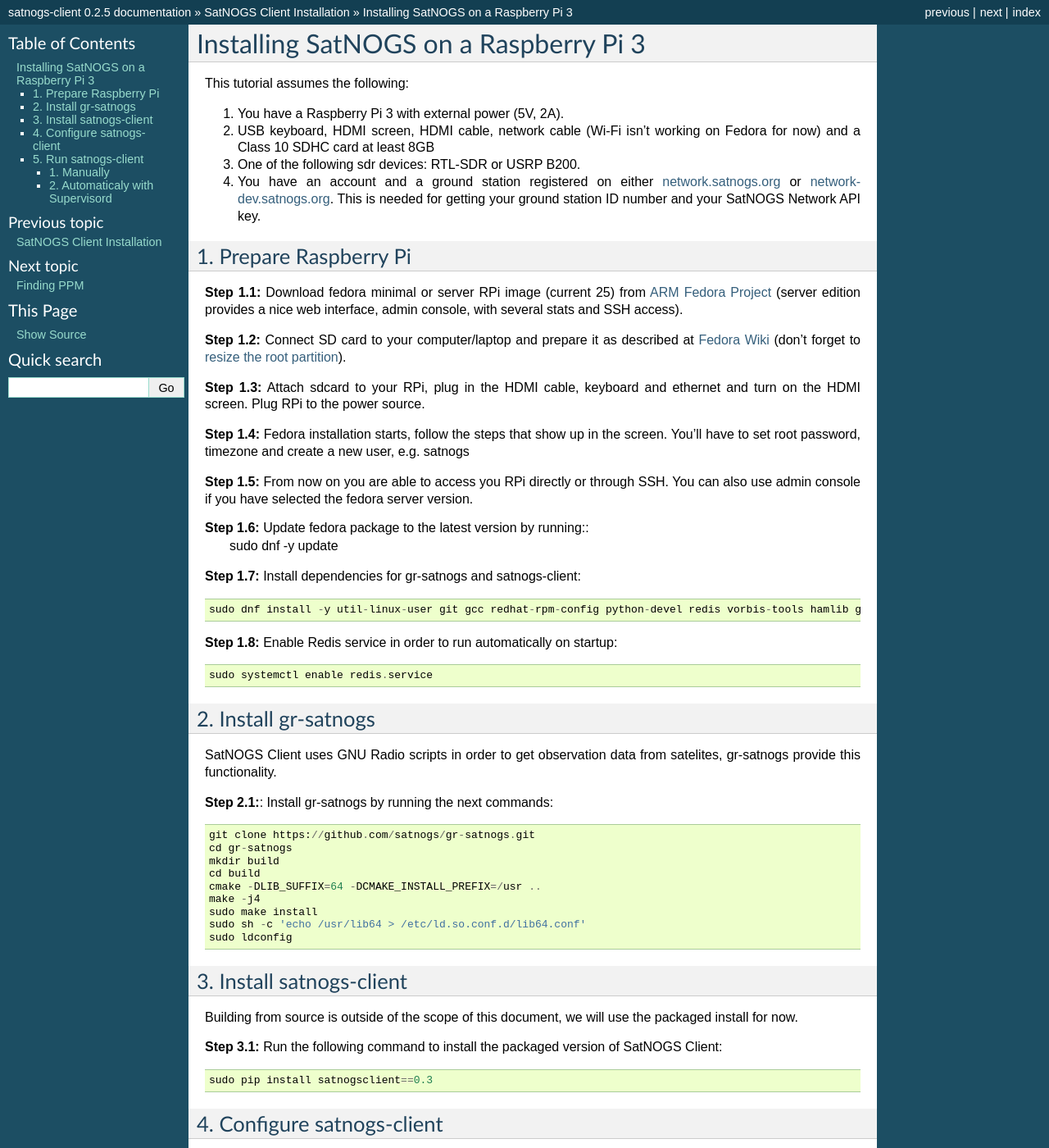
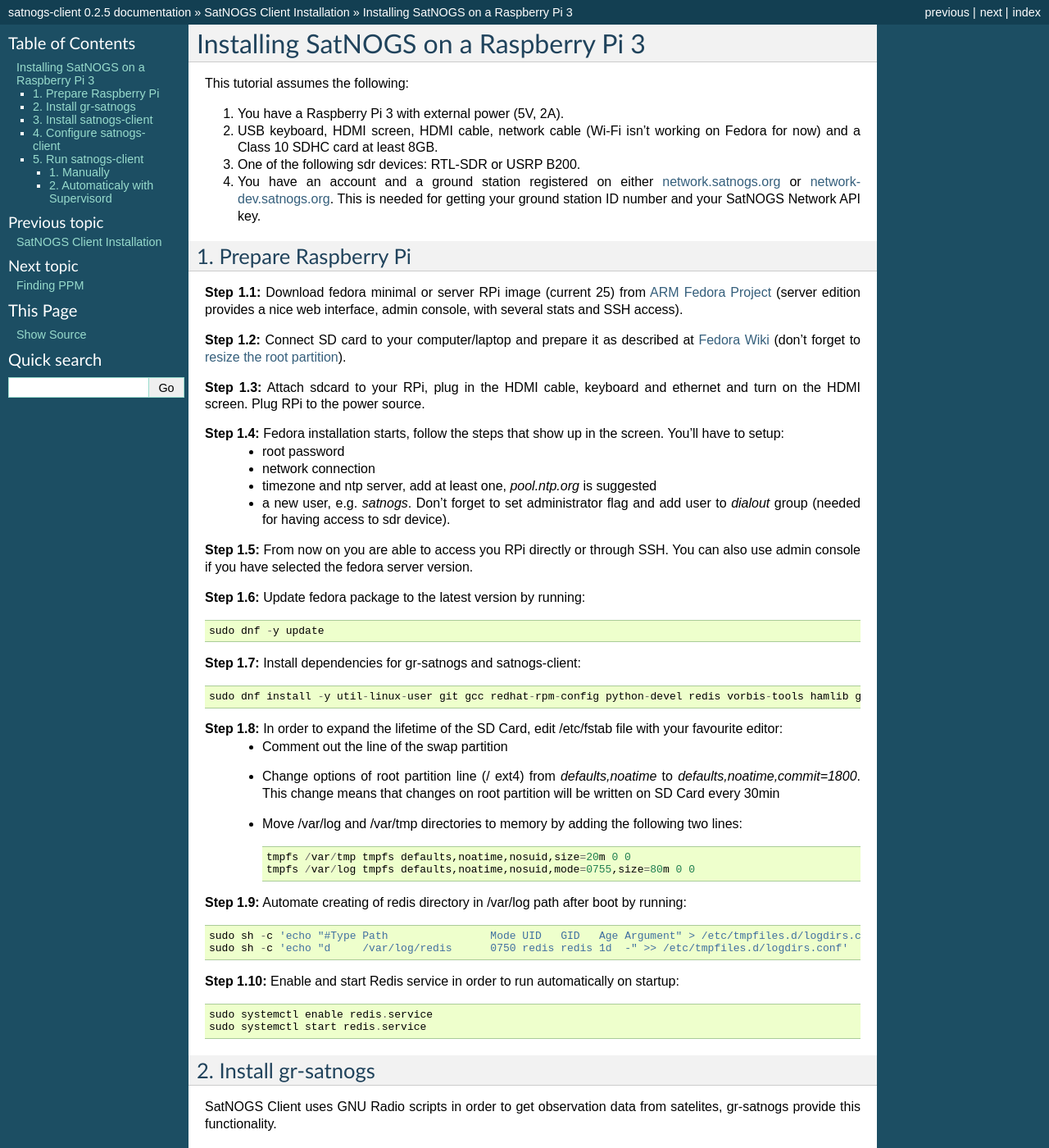
Before and after one commit to yaplik/satnogs-client, a Sphinx documentation site: the page built from doc/raspi-install.rst, in a window 1280 px wide and 1400 px high. Shown: the whole window at 82% size. Built offline with Sphinx 7.4.7, drawn with Linux system fonts in a browser that asks for light colours.

Commit message:
Update "Prepare Raspberry Pi" section in documentation

```diff
--- a/doc/raspi-install.rst
+++ b/doc/raspi-install.rst
@@ -6,7 +6,7 @@
 
 1. You have a Raspberry Pi 3 with external power (5V, 2A).
 
-2. USB keyboard, HDMI screen, HDMI cable, network cable (Wi-Fi isn't working on Fedora for now) and a Class 10 SDHC card at least 8GB
+2. USB keyboard, HDMI screen, HDMI cable, network cable (Wi-Fi isn't working on Fedora for now) and a Class 10 SDHC card at least 8GB.
 
 3. One of the following sdr devices: RTL-SDR or USRP B200.
 
@@ -22,20 +22,39 @@
 
 **Step 1.3:** Attach sdcard to your RPi, plug in the HDMI cable, keyboard and ethernet and turn on the HDMI screen. Plug RPi to the power source.
 
-**Step 1.4:** Fedora installation starts, follow the steps that show up in the screen. You'll have to set root password, timezone and create a new user, e.g. satnogs
+**Step 1.4:** Fedora installation starts, follow the steps that show up in the screen. You'll have to setup:
+  * root password
+  * network connection
+  * timezone and ntp server, add at least one, `pool.ntp.org` is suggested
+  * a new user, e.g. `satnogs`. Don't forget to set administrator flag and add user to `dialout` group (needed for having access to sdr device).
 
 **Step 1.5:** From now on you are able to access you RPi directly or through SSH. You can also use admin console if you have selected the fedora server version.
 
 **Step 1.6:** Update fedora package to the latest version by running::
+
     sudo dnf -y update
 
 **Step 1.7:** Install dependencies for gr-satnogs and satnogs-client::
 
-    sudo dnf install -y util-linux-user git gcc redhat-rpm-config python-devel redis vorbis-tools hamlib gnuradio gnuradio-devel cmake swig fftw3-devel gcc-c++ cppunit cppunit-devel doxygen gr-osmosdr libnova libnova-devel gnuplot libvorbis-devel libffi-devel openssl-devel
+    sudo dnf install -y util-linux-user git gcc redhat-rpm-config python-devel redis vorbis-tools hamlib gnuradio gnuradio-devel cmake swig fftw3-devel gcc-c++ cppunit cppunit-devel doxygen gr-osmosdr libnova libnova-devel gnuplot libvorbis-devel libffi-devel openssl-devel libpng-devel
 
-**Step 1.8:** Enable Redis service in order to run automatically on startup::
+**Step 1.8:** In order to expand the lifetime of the SD Card, edit /etc/fstab file with your favourite editor:
+  * Comment out the line of the swap partition
+  * Change options of root partition line (/ ext4) from `defaults,noatime` to `defaults,noatime,commit=1800`. This change means that changes on root partition will be written on SD Card every 30min
+  * Move /var/log and /var/tmp directories to memory by adding the following two lines::
+
+      tmpfs /var/tmp tmpfs defaults,noatime,nosuid,size=20m 0 0
+      tmpfs /var/log tmpfs defaults,noatime,nosuid,mode=0755,size=80m 0 0
+
+**Step 1.9:** Automate creating of redis directory in /var/log path after boot by running::
+
+    sudo sh -c 'echo "#Type Path                Mode UID   GID   Age Argument" > /etc/tmpfiles.d/logdirs.conf'
+    sudo sh -c 'echo "d     /var/log/redis      0750 redis redis 1d  -" >> /etc/tmpfiles.d/logdirs.conf'
+
+**Step 1.10:** Enable and start Redis service in order to run automatically on startup::
 
     sudo systemctl enable redis.service
+    sudo systemctl start redis.service
 
 ---------------------
 2. Install gr-satnogs
```
